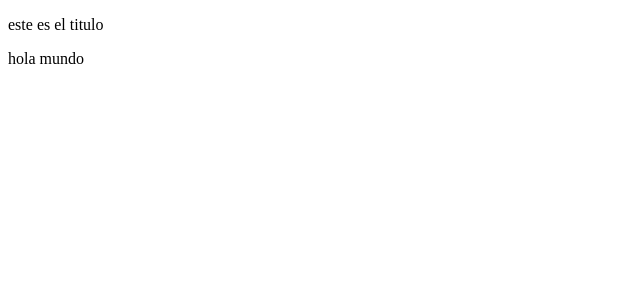
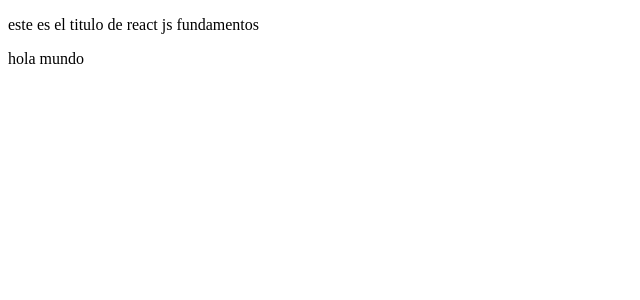
Before and after one commit to AngelloDeveloper/reactAppDev, a React (Create React App) app: page / in a window 1280 px wide. Shown: the top 300 px of the page, without its empty margins (0-640 px from the left). Built offline with nearby package versions, Linux system fonts and the light colour scheme.

Commit message:
first commit branch fundamentos

```diff
--- a/src/components/sidebar.jsx
+++ b/src/components/sidebar.jsx
@@ -1,11 +1,11 @@
 import React from 'react';
 
-const Title = () => {
+function Title() {
     return(
         <>
-            <p>este es el titulo</p>
+         <p>este es el titulo de react js fundamentos</p>
         </>
-    );
+    )
 }
 
 export default Title
```
